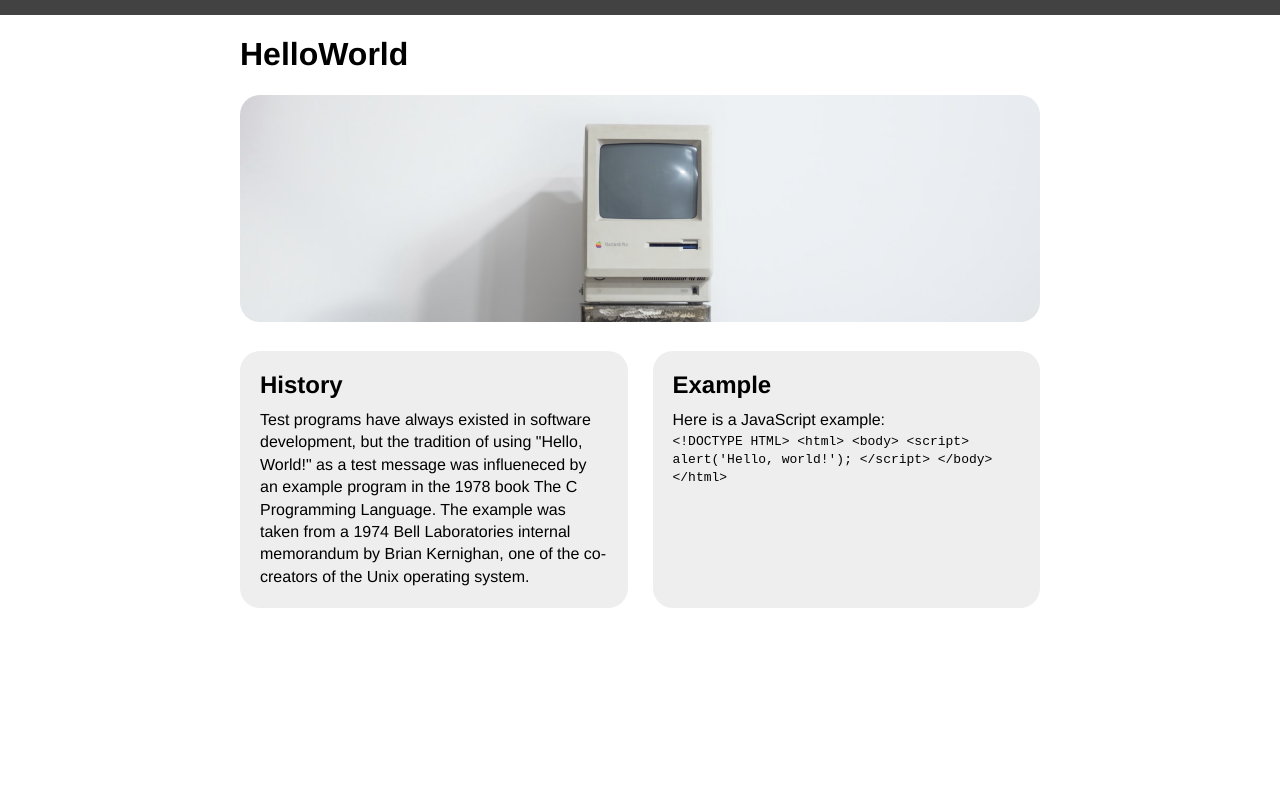
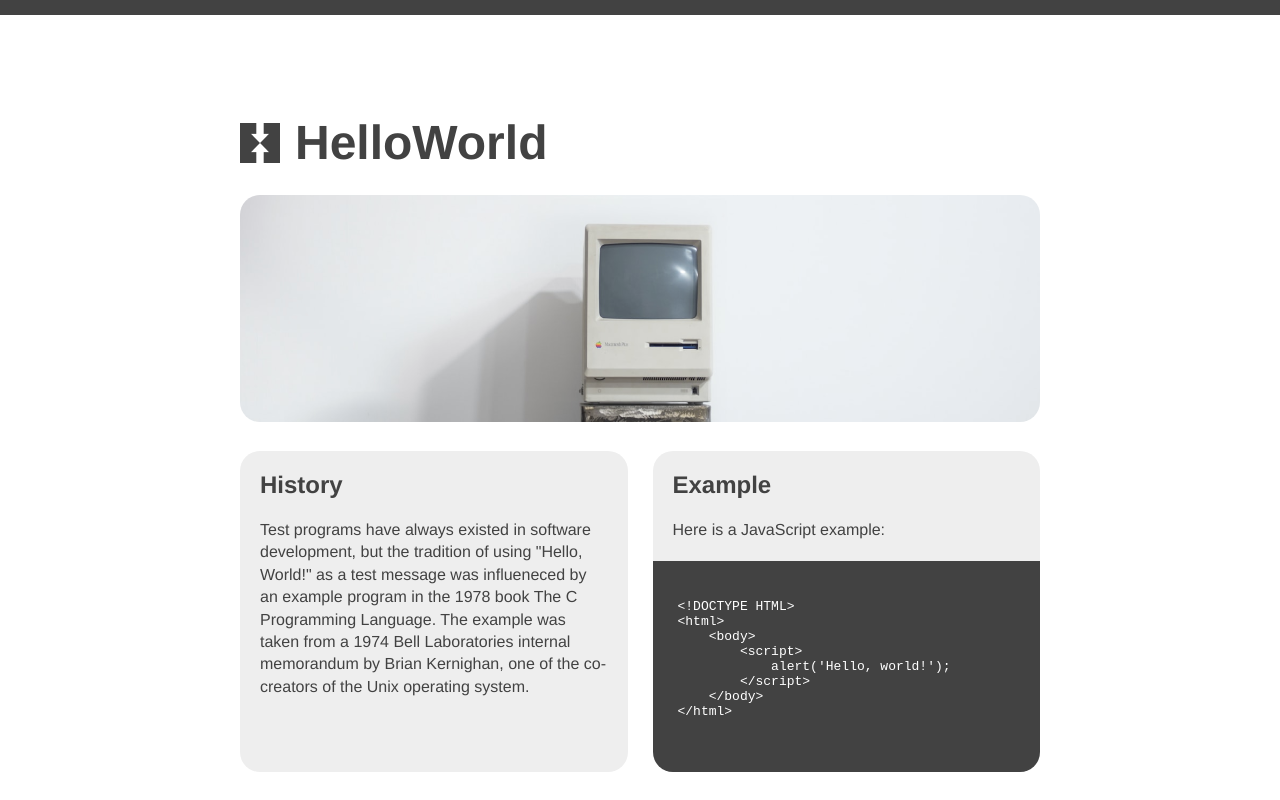
Before and after one commit to GBossio1924/MI349_Lab01, a plain HTML site: page index.html in a window 1280 px wide. Drawn offline with Linux system fonts and the light colour scheme.

Commit message:
Updated Site Format, Commit before Cleanup

```diff
--- a/index.html
+++ b/index.html
@@ -16,10 +16,14 @@
                 <h2>History</h2>
                 <p>Test programs have always existed in software development, but the tradition of using "Hello, World!" as a test message was influeneced by an example program in the 1978 book The C Programming Language. The example was taken from a 1974 Bell Laboratories internal memorandum by Brian Kernighan, one of the co-creators of the Unix operating system.</p>
             </section>
-            <section>
+            <section class="with-code">
+                <div class="code-copy">
                     <h2>Example</h2>
                     <p>Here is a JavaScript example:</p>
+                </div>
+                <div class="code-html">
                     <code>
+                        <pre>
 &lt;!DOCTYPE HTML&gt;
 &lt;html&gt;
     &lt;body&gt;
@@ -28,7 +32,9 @@
         &lt;/script&gt;
     &lt;/body&gt;
 &lt;/html&gt;
+                        </pre>
                     </code>
+                </div>
             </section>
         </div>
 
--- a/screen.css
+++ b/screen.css
@@ -3,6 +3,7 @@ body {
     font-family: Helvetica, sans-serif;
     border-top: 15px solid #424242;
     margin: 0 auto;
+    color: #424242;
 }
 
 main {
@@ -19,14 +20,43 @@ main {
     flex-grow: 1;
     flex-basis: 0;
     background: #eee;
-    padding: 20px;
     border-radius: 20px;
     margin-top: 25px;
+}
+
+.details section p {
+    margin: 20px;
+}
+
+.details section h2 {
+    margin: 20px;
+}
+
+.details section.with-code {
+    padding: 0;
+}
+
+div.code-html {
+    padding: 25px;
+    background: #424242;
+    color: #fff;
+    border-bottom-left-radius: 20px;
+    border-bottom-right-radius: 20px;
 }
 
 img {
     width: 100%;
     border-radius: 20px;
+}
+
+h1 {
+    background-image: url('images/Logo.png');
+    background-repeat: no-repeat;
+    background-size: 40px;
+    background-position: center left;
+    font-size: 3em;
+    padding-left: 55px;
+    margin: 100px 0 25px 0;
 }
 
 h2 {
```
Lines whose indentation alone changed are shown as unchanged.
